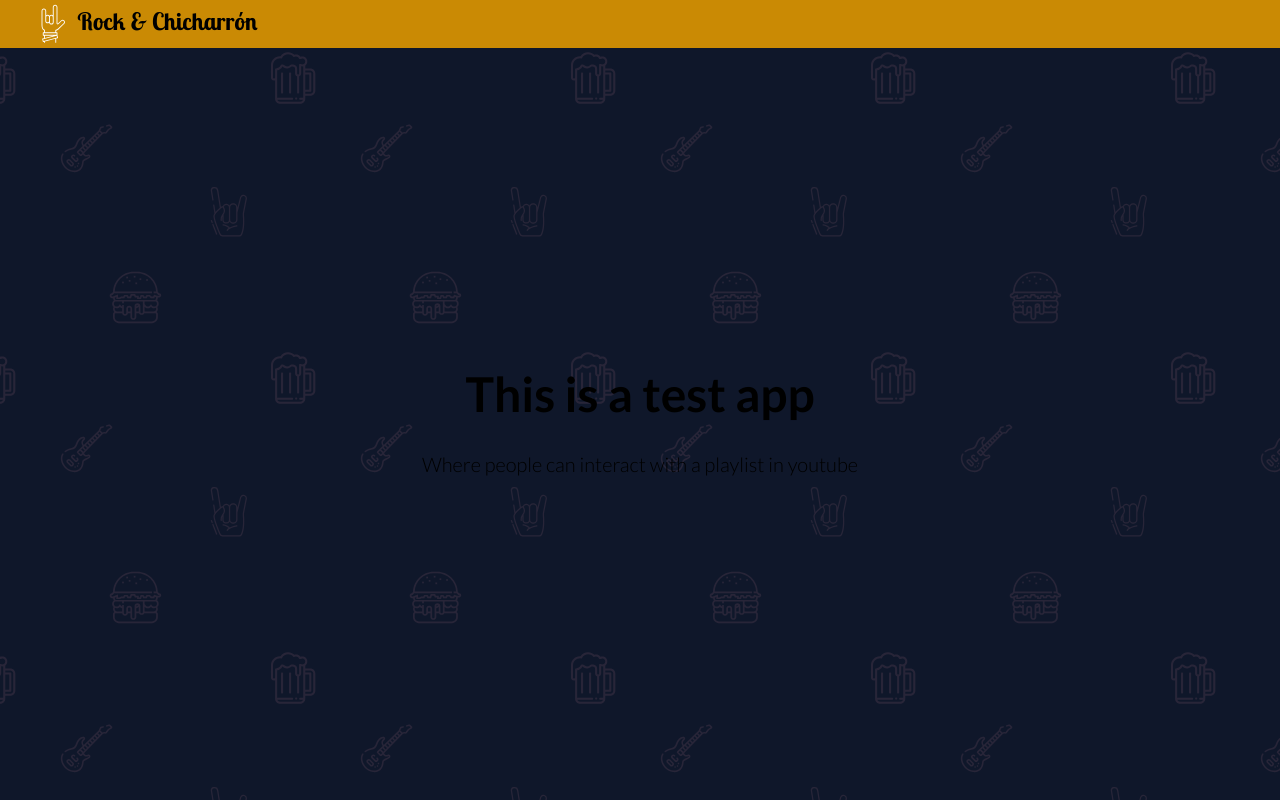
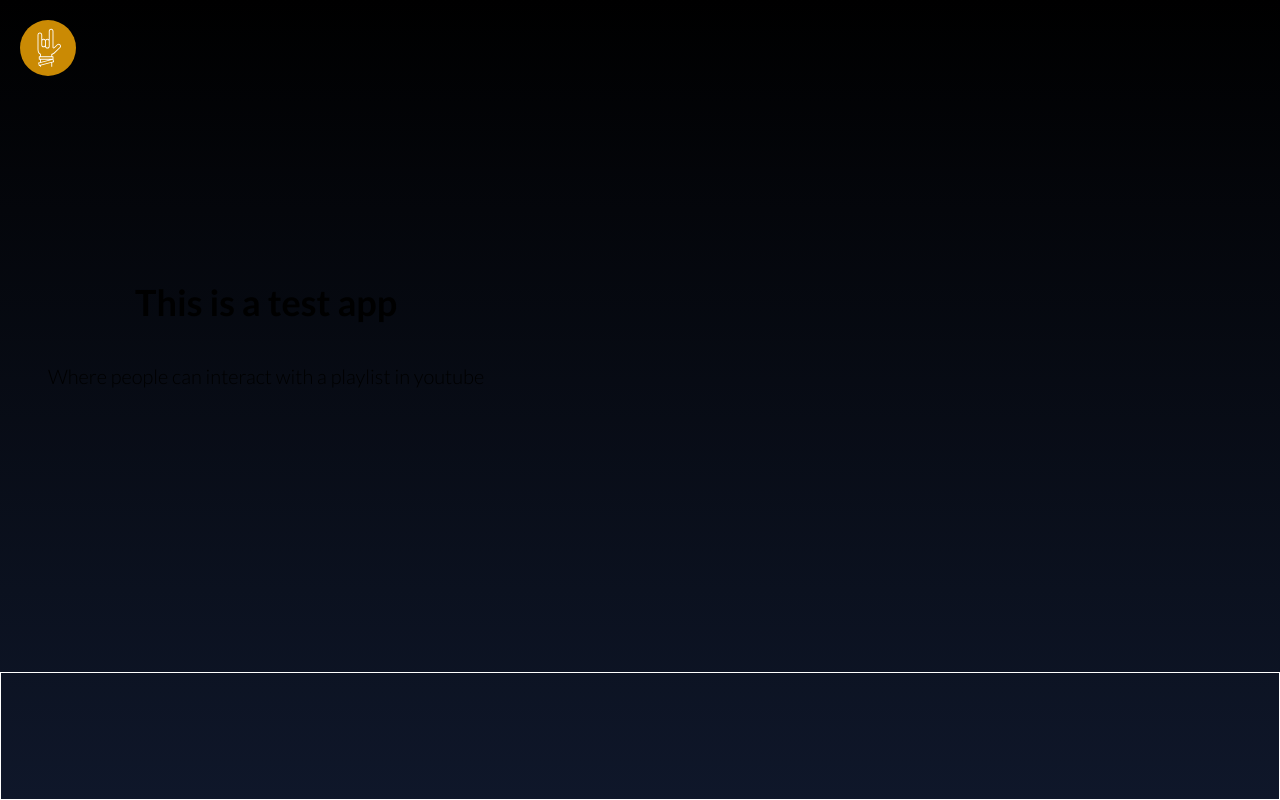
Before and after one commit to xV0lk/r-and-ch, a Next.js app: page / in a window 1280 px wide. Built offline with nearby package versions, Linux system fonts and the light colour scheme.

Commit message:
layout creation

```diff
--- a/src/components/Layout/Header.tsx
+++ b/src/components/Layout/Header.tsx
@@ -3,9 +3,9 @@ import { SvgLogo } from '../SvgLogo';
 
 const Header: FC = () => {
   return (
-    <div className="sticky top-0 h-[6vh] bg-yellow-600 flex items-center font-bold">
-      <span className="inline-block align-middle px-8 font-lobs text-2xl">
-        <SvgLogo /> Rock &amp; Chicharrón
+    <div className="translate-x-5 translate-y-5 inline-block rounded-full bg-yellow-600 font-bold">
+      <span className="px-2 font-lobs text-2xl">
+        <SvgLogo />
       </span>
     </div>
   );
--- a/src/components/Layout/leftMenu.tsx
+++ b/src/components/Layout/leftMenu.tsx
@@ -1,9 +1,8 @@
-type Props = {
-  children?: JSX.Element;
-};
-export const LeftMenu: React.FC<Props> = ({ children }) => {
+import Header from './Header';
+
+export const LeftMenu: React.FC = () => {
   return (
-    <div className="flex flex-col">
+    <div className="flex flex-col w-1/6 h-[94vh] bg-slate-700">
       <section>
         <h1>test</h1>
         <p>this is a test comp</p>
--- /dev/null
+++ b/src/components/Layout/pageLayout.tsx
@@ -0,0 +1,19 @@
+import Header from './Header';
+import { LeftMenu } from './leftMenu';
+
+type Props = {
+  children?: JSX.Element;
+};
+export const PageLayout: React.FC<Props> = ({ children }) => {
+  return (
+    <div className="w-screen h-screen bg-slate-900 bg-gradient-to-t from-slate-900 to-darkgrad-2">
+      <div className="absolute top-0 left-0">
+        <Header />
+      </div>
+      <div className="absolute top-0 left-0 h-[calc(100%-8rem)]">
+        <div className="flex h-full">{children}</div>
+      </div>
+      <div className="absolute bottom-0 left-0 w-screen h-32 bg-none border border-white"></div>
+    </div>
+  );
+};
--- a/src/components/SvgLogo.tsx
+++ b/src/components/SvgLogo.tsx
@@ -10,7 +10,7 @@ export const SvgLogo = () => {
       viewBox="0 0 32 32"
       enableBackground="new 0 0 32 32"
       xmlSpace="preserve"
-      className="w-10 inline"
+      className="w-10 py-2 inline"
     >
       <path
         id="rock-on_1_"
--- a/src/components/landing/BaseLanding.tsx
+++ b/src/components/landing/BaseLanding.tsx
@@ -3,8 +3,8 @@ import { FC } from 'react';
 const BaseLanding: FC = () => {
   return (
     <>
-      <div className="flex flex-col font-lato justify-center text-center align-middle h-[94vh] bg-slate-900 bg-patt-rock2">
-        <h1 className="text-5xl h-20 font-bold">This is a test app</h1>
+      <div className="flex h-full flex-col font-lato justify-center text-center align-middle px-12">
+        <h1 className="text-4xl h-20 font-bold">This is a test app</h1>
         <div className="h-15" />
         <h2 className="text-xl">
           Where people can interact with a playlist in youtube
--- a/src/pages/_app.tsx
+++ b/src/pages/_app.tsx
@@ -1,8 +1,13 @@
-import '../styles/globals.css'
-import type { AppProps } from 'next/app'
+import '../styles/globals.css';
+import type { AppProps } from 'next/app';
+import { PageLayout } from '../components/Layout/pageLayout';
 
 function MyApp({ Component, pageProps }: AppProps) {
-  return <Component {...pageProps} />
+  return (
+    <PageLayout>
+      <Component {...pageProps} />
+    </PageLayout>
+  );
 }
 
-export default MyApp
+export default MyApp;
--- a/src/pages/index.tsx
+++ b/src/pages/index.tsx
@@ -5,7 +5,6 @@ import BaseLanding from '../components/landing/BaseLanding';
 const Home: NextPage = () => {
   return (
     <>
-      <Header />
       <BaseLanding />
     </>
   );
```
